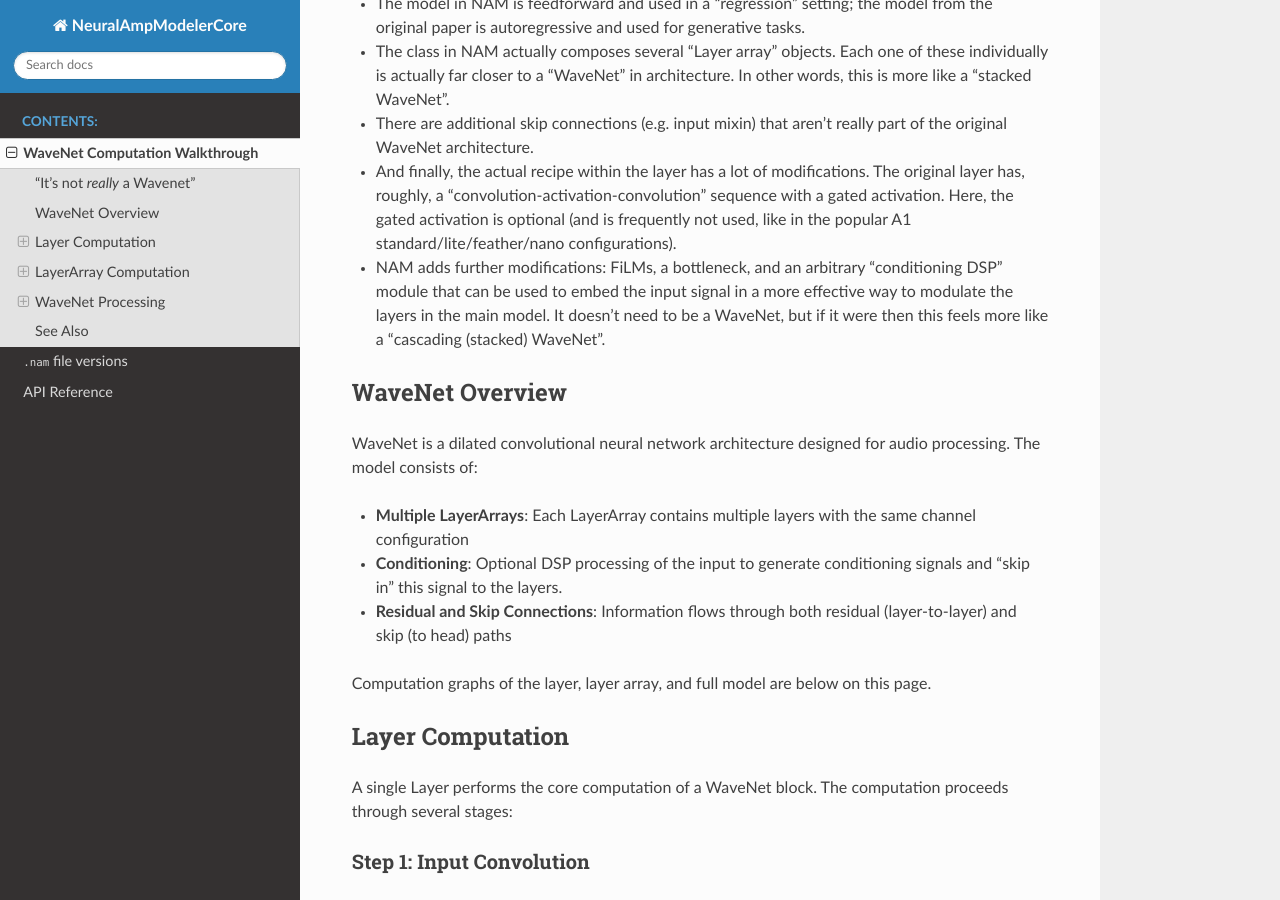
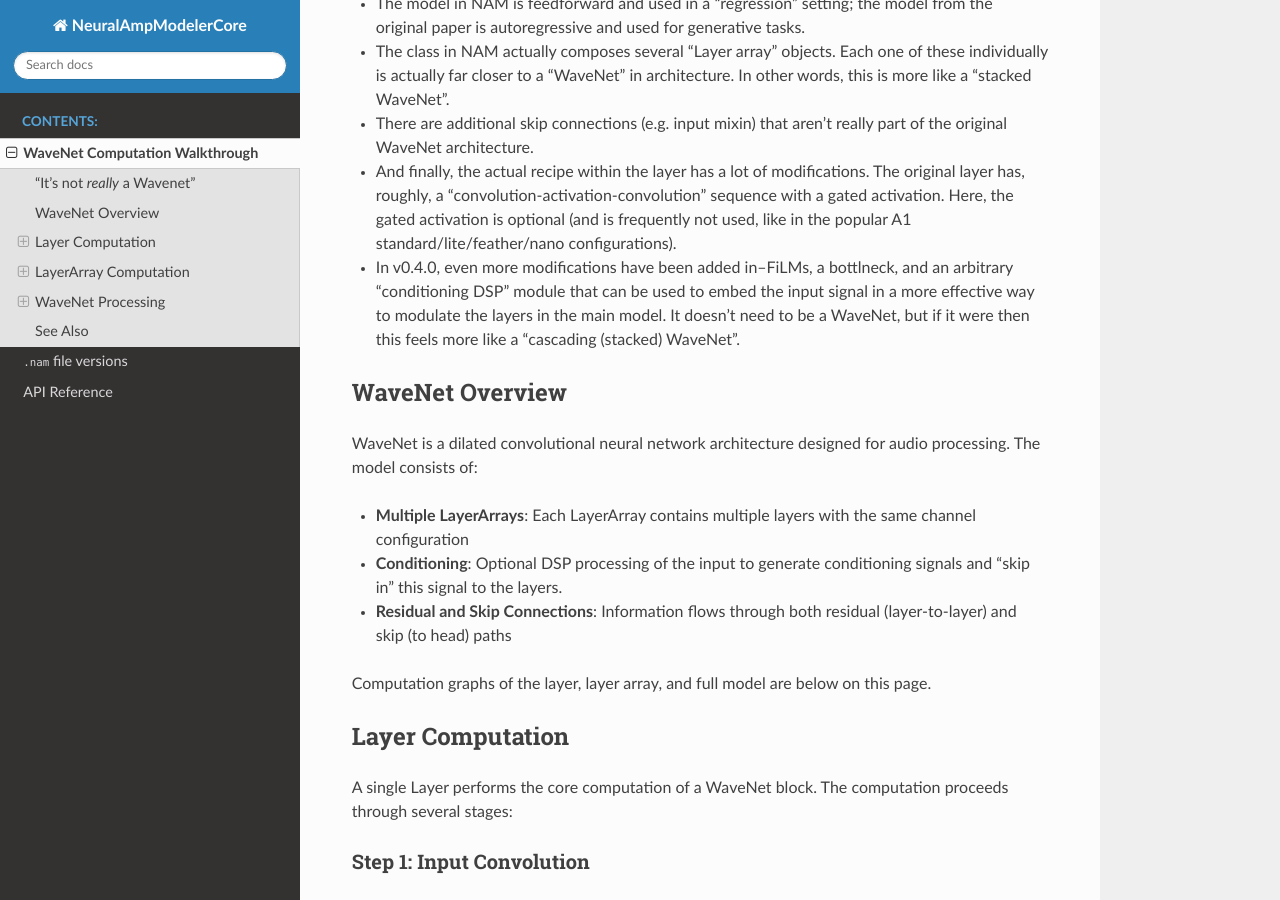
Before and after one commit to sdatkinson/NeuralAmpModelerCore, a Sphinx documentation site: the page built from docs/wavenet_walkthrough.rst, in a window 1280 px wide and 900 px high, scrolled down 488 px. Built offline with Sphinx 7.4.7 and the Read the Docs theme 3.1.0, drawn with Linux system fonts in a browser that asks for light colours.

Commit message:
Restore WaveNet walkthrough version reference

```diff
--- a/docs/wavenet_walkthrough.rst
+++ b/docs/wavenet_walkthrough.rst
@@ -27,8 +27,8 @@ Here's a rundown of what's not exactly the same at an informal level:
   gated activation.
   Here, the gated activation is optional (and is frequently not used, like in the popular
   A1 standard/lite/feather/nano configurations).
-* NAM adds further modifications: FiLMs, a bottleneck, and an arbitrary
-  "conditioning DSP" module that can be used to embed the input signal in a more
+* In v0.4.0, even more modifications have been added in--FiLMs, a bottlneck, and an
+  arbitrary "conditioning DSP" module that can be used to embed the input signal in a more
   effective way to modulate the layers in the main model.
   It doesn't need to be a WaveNet, but if it were then this feels more like a "cascading
   (stacked) WaveNet".
```
